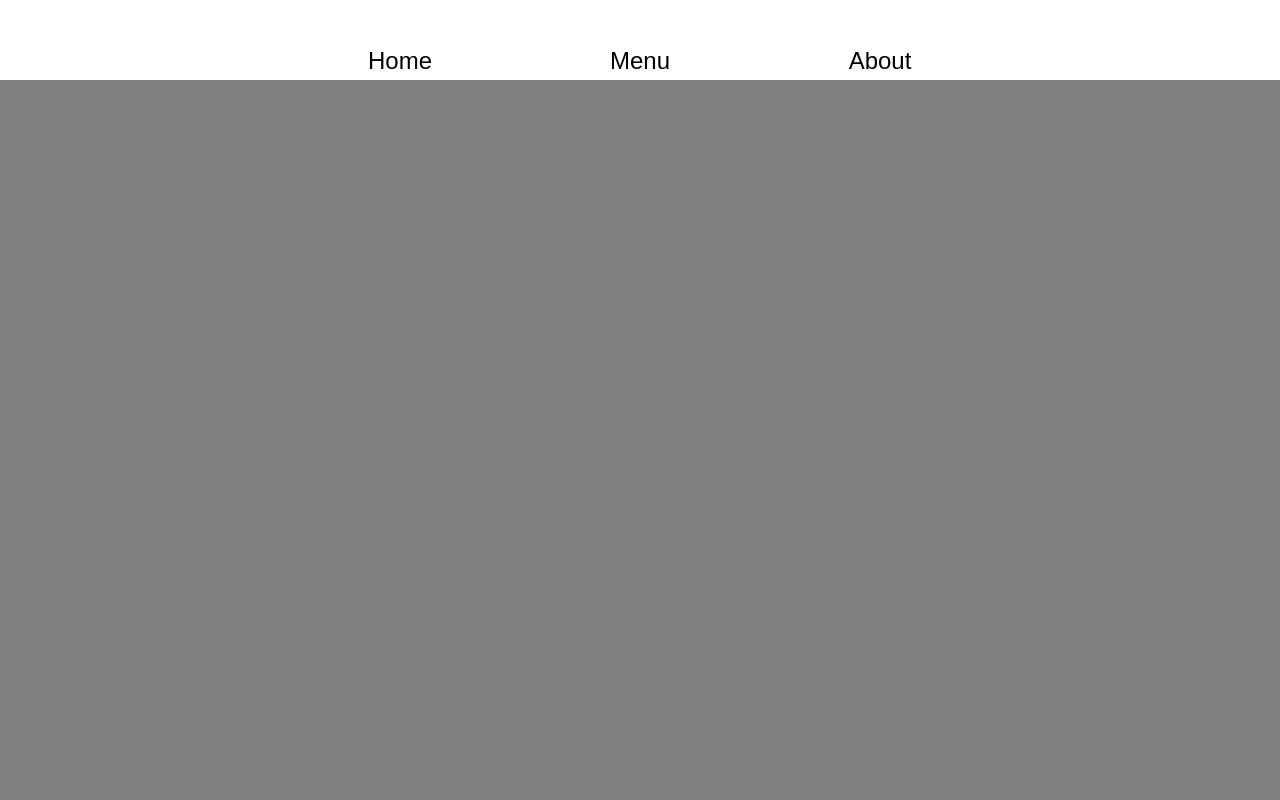
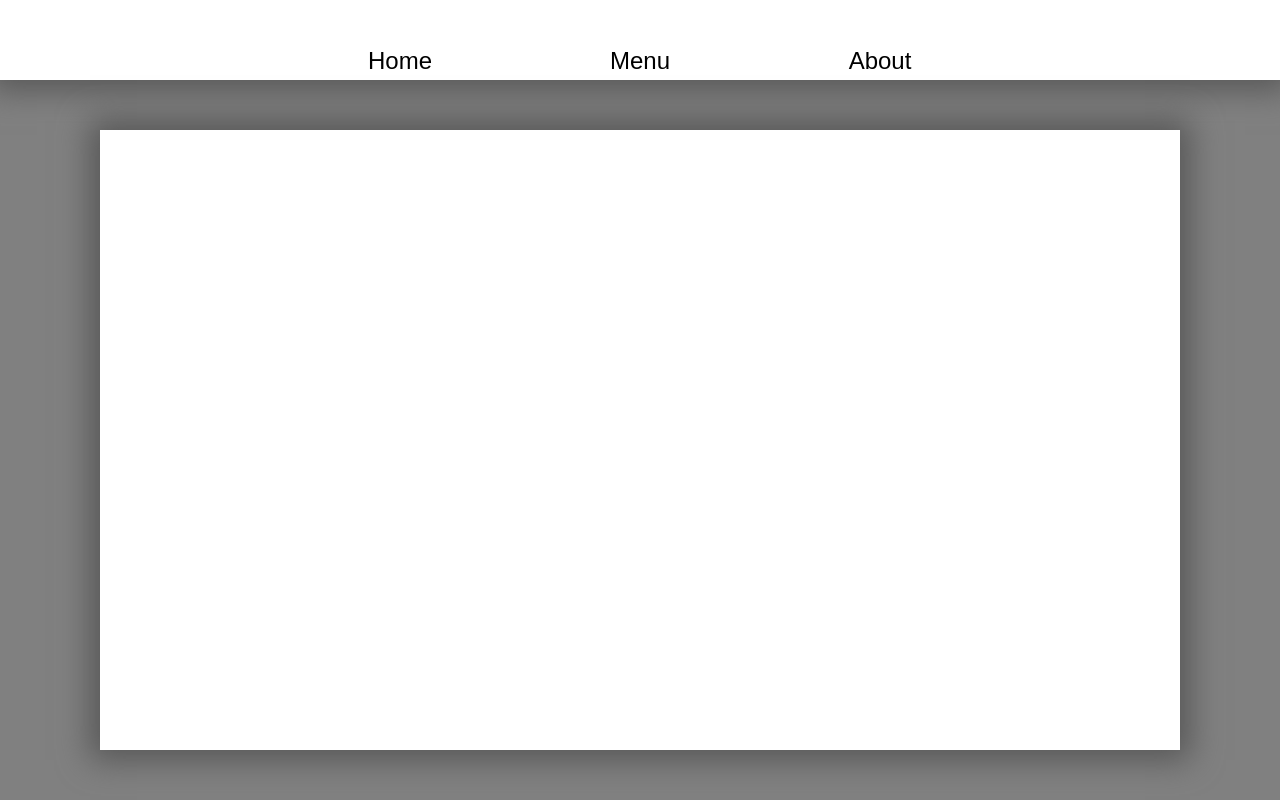
Before and after one commit to TheA3ther/odin-restaurant-page, a website built with webpack: page src/template.html in a window 1280 px wide. Built offline with nearby package versions, Linux system fonts and the light colour scheme.

Commit message:
Add css to content and header elements

```diff
--- a/src/styles.css
+++ b/src/styles.css
@@ -18,6 +18,7 @@ header {
     display: flex;
     justify-content: center;
     align-items: end;
+    box-shadow: 0px 0px 30px 10px rgb(87, 87, 87);
 }
 
 nav {
@@ -44,3 +45,14 @@ nav > button {
 nav > button:hover {
     background-color: darkgray;
 }
+
+#content-container {
+    padding: 50px 100px;
+}
+
+#content {
+    width: 100%;
+    height: 100%;
+    background-color: white;
+    box-shadow: 0px 0px 30px 10px rgb(87, 87, 87);
+}
--- a/src/template.html
+++ b/src/template.html
@@ -13,6 +13,8 @@
             <button>About</button>
         </nav>
     </header>
-    <div id="content"></div>
+    <div id="content-container">
+        <div id="content"></div>
+    </div>
 </body>
 </html>
```
